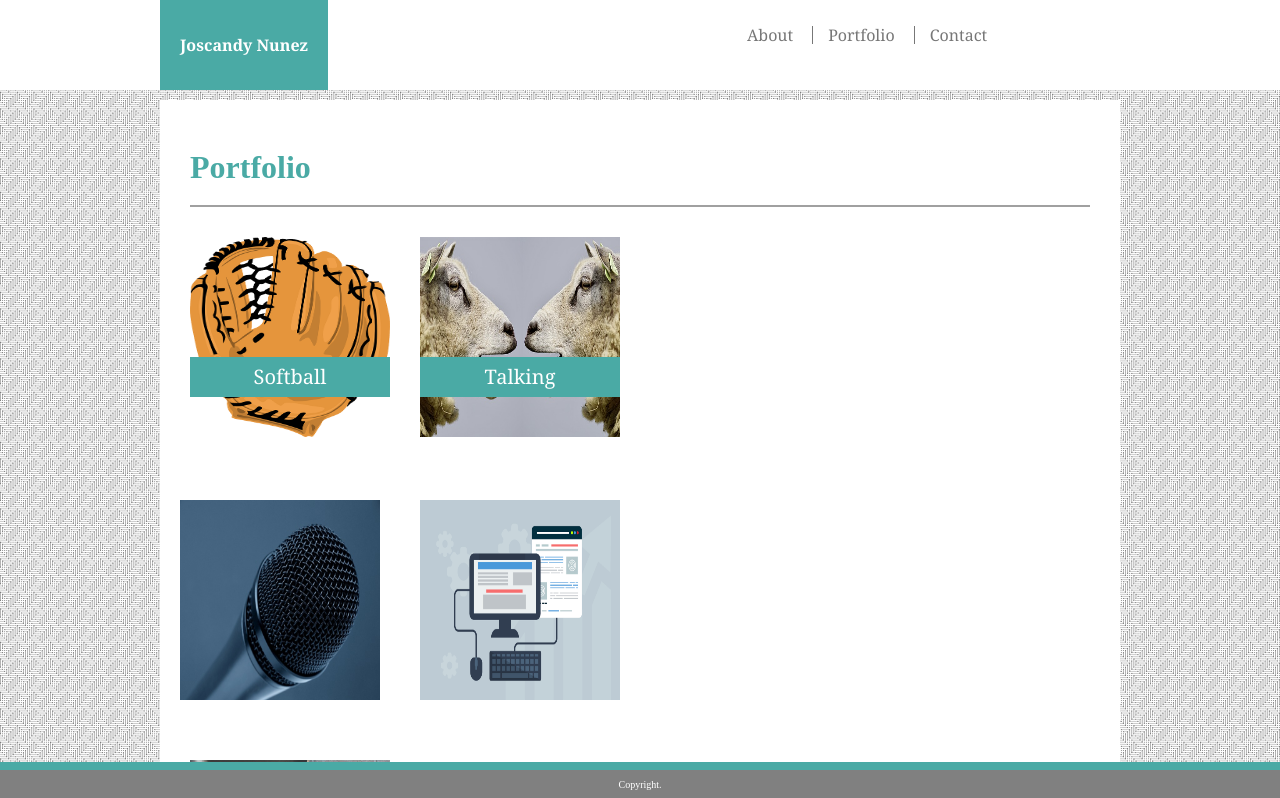
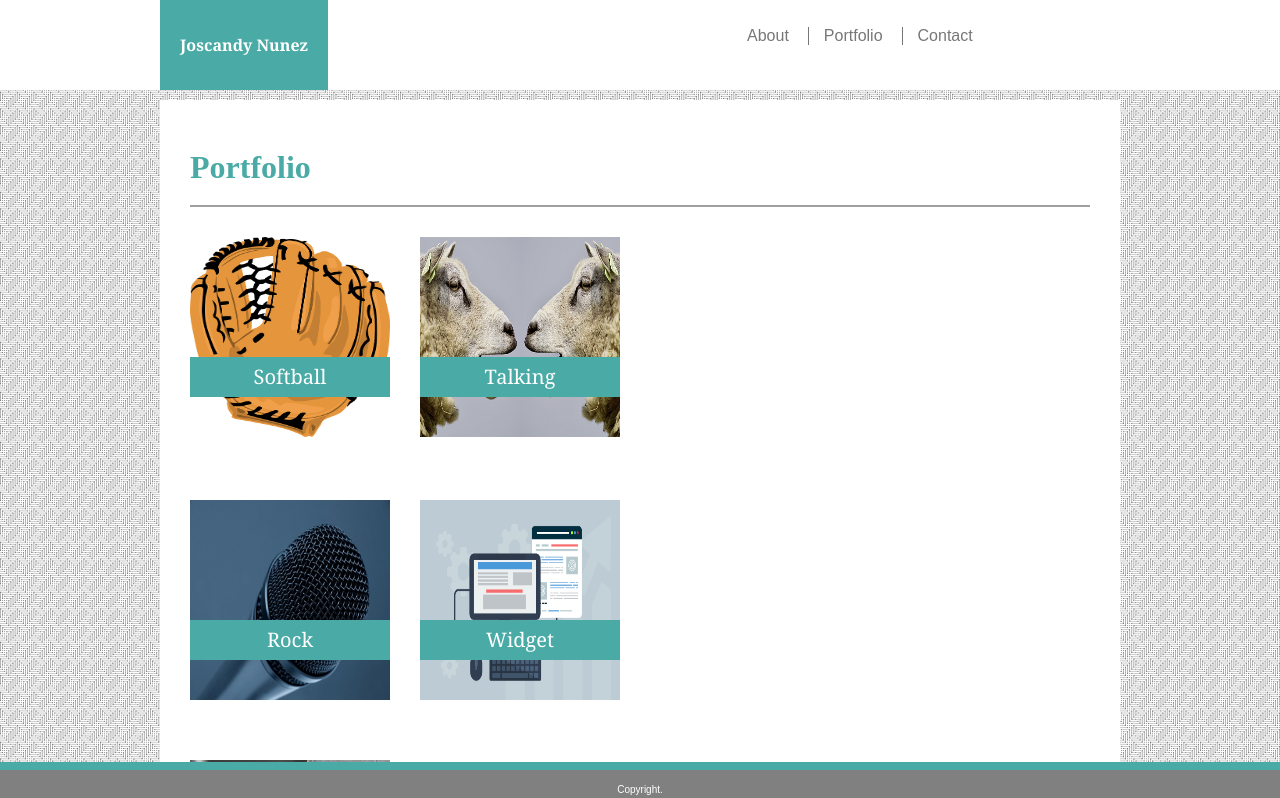
Before and after one commit to jcandyn/Basic-Portfolio, a plain HTML site: page portfolio.html in a window 1280 px wide. Shown: the top 798 px of the page. Drawn offline with Linux system fonts and the light colour scheme; files that its build step writes are made by us from their sources.

Commit message:
Finished Homework: Portfolio, about me and contact me page

```diff
--- a/assets/css/style.css
+++ b/assets/css/style.css
@@ -13,18 +13,19 @@
     position: relative;
  padding-left: 15px;
  margin-left: 15px;
- font-family: Georgia, 'Times New Roman', Times, serif;
+ font-family: 'Arial', 'Helvetica Neue', Helvetica, sans-serif;
  text-decoration: none;
  color: #777777;
  line-height: 18px;
  display: inline-block;
+
 }
 
 .contact {
     position: relative;
     padding-left: 15px;
     margin-left: 15px;
-    font-family: Georgia, 'Times New Roman', Times, serif;
+    font-family: 'Arial', 'Helvetica Neue', Helvetica, sans-serif;
     text-decoration: none;
     color: #777777;
     line-height: 18px;
@@ -38,7 +39,7 @@
     position: relative;
     padding-left: 15px;
     margin-left: 15px;
-    font-family: Georgia, 'Times New Roman', Times, serif;
+    font-family: 'Arial', 'Helvetica Neue', Helvetica, sans-serif;
     text-decoration: none;
     color: #777777;
     line-height: 18px;
@@ -73,7 +74,7 @@ h1 {
     background: #ffffff;
    position: relative;
    top: 100px;
-   margin: 0 auto;
+   margin: 0 auto 200px auto;
 }
 
 #mainImg {
@@ -213,22 +214,54 @@ h2 {
     right: 500px;
 }
 
-#Widget {
+.Widget {
     display: inline-block;
     position: absolute;
     top: 400px;
     left: 260px;
 }
 
-#Rock {
-    display: inline-block;
-    position: absolute;
-    top: 400px;
-    left: 20px;
 
+#widget {
+    position: relative;
+    line-height: 40px;
+    font-family: Georgia, 'Times New Roman', Times, serif;
+    font-size: 20px;
+    color: white;
+    background-color: #4aaaa5;
+    bottom: 80px;
 
 }
 
+#rock {
+    position: relative;
+    line-height: 40px;
+    font-family: Georgia, 'Times New Roman', Times, serif;
+    font-size: 20px;
+    color: white;
+    background-color: #4aaaa5;
+    bottom: 80px;
+
+}
+
+.Rock {
+    display: inline-block;
+    position: absolute;
+    width: 200px;
+    height: 200px;
+    text-align: center;
+    top: 400px;
+    left: 30px;
+}
+.Widget{
+    display: inline-block;
+    position: absolute;
+    width: 200px;
+    height: 200px;
+    text-align: center;
+    top: 400px;
+    left: 260px;
+}
 
 #Portfolio {
     display: inline-block;
@@ -240,21 +273,15 @@ h2 {
 
 }
 
-.PortfolioMainSection {
-    background-color: white;
-    padding: 30px;
-    margin: 0 0 300px 0;
-    height: 850px;
-
-
-}
-
 .BigContainer {
     margin: 0 auto;
     position: relative;
-    width: 960px;
+    width: 900px;
     top: 100px;
-    padding: 0;
+    padding: 30px;
+    background-color: white;
+    height: 850px;
+    margin-bottom: 200px;
 }
 
 #softball {
@@ -352,3 +379,21 @@ label {
     font-family: Georgia, 'Times New Roman', Times, serif;
     font-size: 20px;
 }
+
+.picture {
+    width: 200px;
+    height: 200px;
+}
+
+p {
+    line-height: 2;
+    font-family: 'Arial', 'Helvetica Neue', Helvetica, sans-serif;
+}
+
+label {
+    font-family: 'Arial', 'Helvetica Neue', Helvetica, sans-serif;
+}
+
+input {
+    font-family: 'Arial', 'Helvetica Neue', Helvetica, sans-serif;
+}
--- /dev/null
+++ b/assets/css/style3.css
@@ -0,0 +1,178 @@
+#logo {
+    display: inline-block;
+    font-family: Georgia, 'Times New Roman', Times, serif;
+    color: #ffffff;
+    text-decoration: none;
+    line-height: 90px;
+    margin-left: 0px;
+    padding: 0 20px 0 20px;
+    background-color: #4aaaa5;
+}
+
+.about {
+    position: relative;
+ padding-left: 15px;
+ margin-left: 15px;
+ font-family: Georgia, 'Times New Roman', Times, serif;
+ text-decoration: none;
+ color: #777777;
+ line-height: 18px;
+ display: inline-block;
+}
+
+.contact {
+    position: relative;
+    padding-left: 15px;
+    margin-left: 15px;
+    font-family: Georgia, 'Times New Roman', Times, serif;
+    text-decoration: none;
+    color: #777777;
+    line-height: 18px;
+    border-left-width: 1px;
+    border-left-color: #777777;
+    border-left-style: solid;
+    display: inline-block;
+}
+
+.portfolio {
+    position: relative;
+    padding-left: 15px;
+    margin-left: 15px;
+    font-family: Georgia, 'Times New Roman', Times, serif;
+    text-decoration: none;
+    color: #777777;
+    line-height: 18px;
+    border-left-width: 1px;
+    border-left-color: #777777;
+    border-left-style: solid;
+    display: inline-block;
+}
+
+
+.sideHeader {
+    display: inline-block;
+   position: relative;
+   right: -385px;
+   bottom: 10px;
+
+
+}
+#h1 {
+    display: inline-block;
+
+}
+h1 {
+    color: #4aaaa5;
+    font-weight: 700;
+    margin: 0;
+}
+
+.mainSection {
+    width: 960px;
+    padding: 0;
+    background: #ffffff;
+   position: relative;
+   top: 100px;
+   margin: 0 auto;
+}
+
+#mainImg {
+    float: left;
+    margin-right: 25px;
+}
+
+hr {
+    border: gray solid 1px;
+    margin: 0 0 30px 0;
+    opacity: 0.75;
+
+}
+
+.header{
+    position: absolute;
+    display: inline-block;
+   width: 100%;
+    background-color: white;
+    top: 0px;
+    margin: 0;
+    left: 0;
+}
+
+.footer {
+    background-color:grey;
+
+    position: fixed;
+    bottom: 0;
+    width: 100%;
+    border-top-color: #4aaaa5;
+    left: 0;
+    border-top-style: solid;
+    text-align: center;
+    border-top-width: 8px;
+}
+
+
+body {
+    background-image: url("../../assets/images/crossline-lines.png");
+    color: #777777;
+
+}
+
+h2 {
+    color: #4aaaa5;
+
+}
+
+#copyright {
+    position: relative;
+    bottom: -10px;
+    color: #ffffff;
+    font-size: 10px;
+    height: 30px;
+
+}
+
+
+#Portfolio {
+    display: inline-block;
+ position: relative;
+ font-size: 2em;
+ font-weight: 700;
+ margin-block-start: 0.67em;
+ margin-block-end: 0.67em;
+
+}
+
+.BigContainer {
+    position: relative;
+    margin: 0 auto;
+    width: 960px;
+    top: 100px;
+    padding: 0;
+    background-color: white;
+}
+
+.PortfolioMainSection {
+    background-color: white;
+    padding: 30px;
+
+}
+
+
+.mainHeader {
+    margin: 0 auto;
+    width: 960px;
+
+}
+
+#softball {
+    background-color: #4aaaa5;
+    color: white;
+    display: inline-block;
+    width: 200px;
+    position: relative;
+}
+
+.softball {
+    position: absolute;
+}
--- a/portfolio.html
+++ b/portfolio.html
@@ -1,12 +1,16 @@
 <!DOCTYPE html>
 <html lang="en-us">
+
 <head>
     <title>Portfolio | Joscandy Nunez</title>
     <link rel="stylesheet" type="text/css" href="assets/css/reset.css">
     <link rel="stylesheet" type="text/css" href="assets/css/style.css">
     <link rel="stylesheet" type="text/css" href="assets/css/style2.css">
 
+
+
 </head>
+
 <body>
     <div class="header">
         <div class="mainHeader">
@@ -21,25 +25,28 @@
 
     </div>
     <div class="BigContainer">
-        <div class="PortfolioMainSection">
         <h2 id="Portfolio">Portfolio</h2>
         <hr>
         <div class="softball">
-            <a id="softballImage" href="#"><img src="assets/images/baseball-309067_640.png" width="200px" height="200px"></a>
+            <a  id="softballImage" href="#"><img class="picture" src="assets/images/baseball-309067_640.png"></a>
             <p id="softball">Softball</p>
         </div>
         <div class="cooking">
-            <a href="#"><img src="assets/images/avocado-1838785_640.jpg" width="200px" height="200px"></a>
+            <a  href="#"><img class="picture" src="assets/images/avocado-1838785_640.jpg" ></a>
             <p id="cooking">Cooking</p>
         </div>
         <div class="talking">
-            <a id="talkingImage" href="#"><img src="assets/images/sheep-2372148_640.jpg" width="200px" height="200px"></a>
+            <a  id="talkingImage"  href="#"><img class="picture"src="assets/images/sheep-2372148_640.jpg"></a>
             <p id="talking">Talking</p>
-        </div class="Widget">
-            <a id="Widget" href="#"><img src="assets/images/webdesign-3411373_1920.jpg" width="200px" height="200px"></a>
         </div>
-            <a id="Rock" href="#"><img src="assets/images/Webp.net-resizeimage.jpg" width="200px" height="200px"></a>
-
+        <div class="Widget">
+        <a  id="Widget" href="#"><img class="picture" src="assets/images/webdesign-3411373_1920.jpg" ></a>
+        <p id="widget">Widget</p>
+    </div>
+    <div class="Rock">
+    <a  id="Rock" href="#"><img class="picture" src="assets/images/Webp.net-resizeimage.jpg" ></a>
+    <p id="rock">Rock</p>
+</div>
     </div>
     <div class="footer">
         <p id="copyright">Copyright.</p>
```
Also changed, not shown: index.html (+4 -4 lines). Lines whose indentation alone changed are shown as unchanged.
